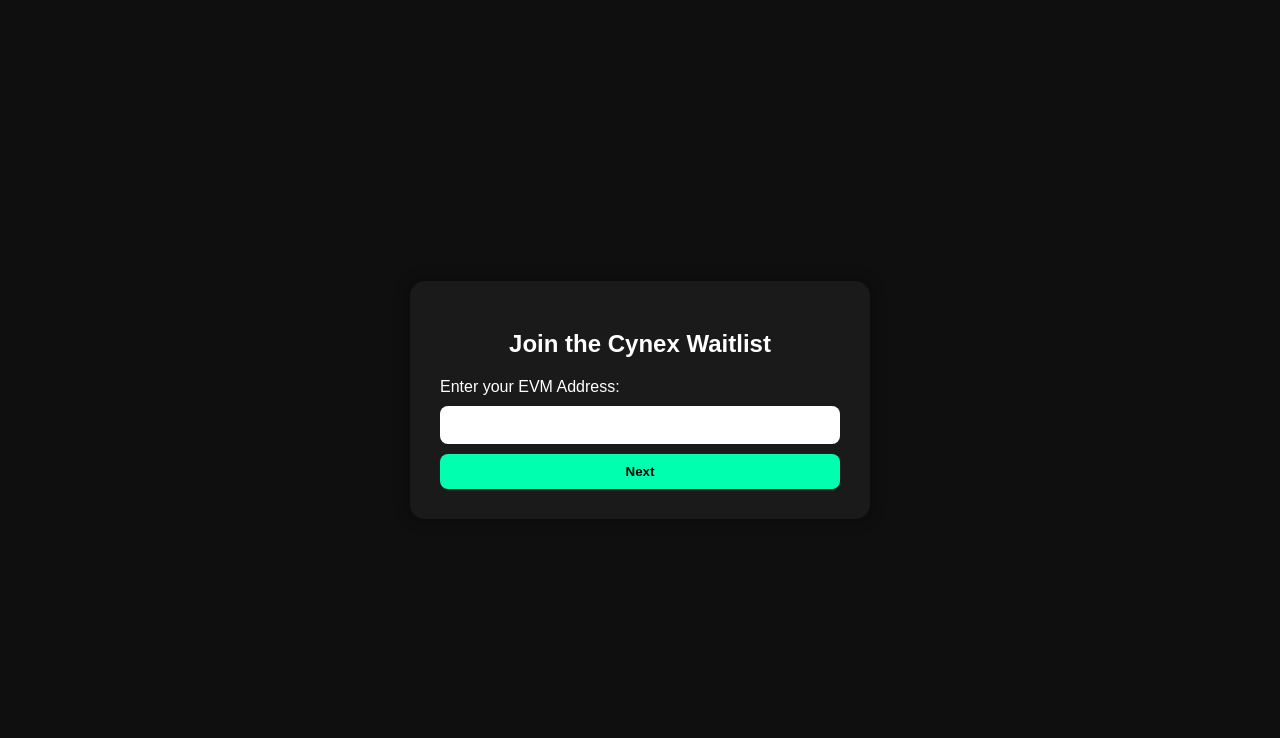
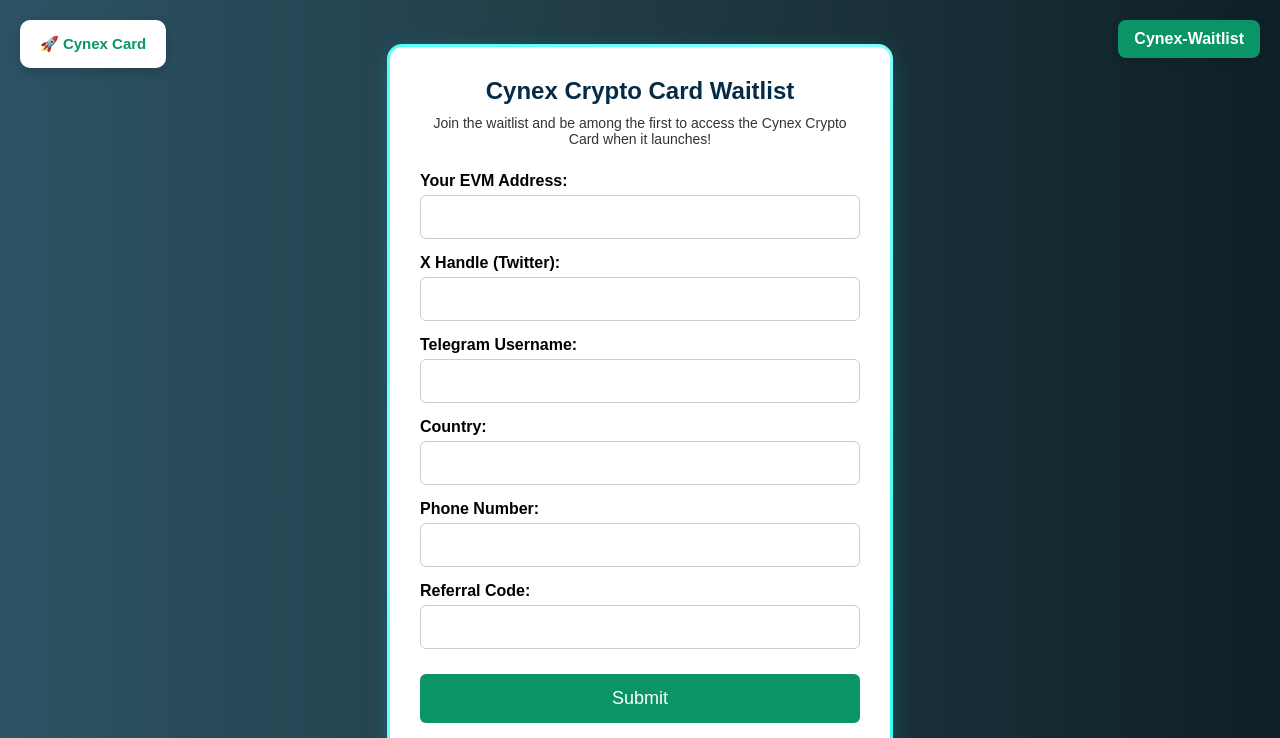
Before and after one commit to raj3092001/cynex-waitlist, a plain HTML site: page index.html in a window 1280 px wide. Shown: the top 738 px of the page. Drawn offline with Linux system fonts and the light colour scheme.

Commit message:
Update index.html

```diff
--- a/index.html
+++ b/index.html
@@ -1,143 +1,194 @@
 <!DOCTYPE html>
 <html lang="en">
 <head>
-  <meta charset="UTF-8">
-  <title>Cynex Crypto Card Waitlist</title>
-  <meta name="viewport" content="width=device-width, initial-scale=1.0">
+  <meta charset="UTF-8" />
+  <meta name="viewport" content="width=device-width, initial-scale=1.0"/>
+  <title>Cynex Crypto Card - Waitlist Form</title>
   <style>
-    body {
-      font-family: 'Arial', sans-serif;
-      background: #0f0f0f;
-      color: white;
-      display: flex;
-      justify-content: center;
-      align-items: center;
-      height: 100vh;
+    * {
+      box-sizing: border-box;
       margin: 0;
+      padding: 0;
     }
 
-    .container {
-      background: #1a1a1a;
-      padding: 30px;
-      border-radius: 15px;
-      width: 90%;
-      max-width: 400px;
-      box-shadow: 0 0 15px rgba(0,0,0,0.4);
+    body {
+      height: 100vh;
+      font-family: Arial, sans-serif;
+      display: flex;
+      align-items: center;
+      justify-content: center;
+      position: relative;
+      background: #0f2027;  /* fallback */
+      background: linear-gradient(to right, #2c5364, #203a43, #0f2027);
+      overflow: hidden;
     }
 
-    h2 {
-      text-align: center;
-      margin-bottom: 20px;
+    /* 🟢 Shimmering Glow Border */
+    .glow-border {
+      padding: 3px;
+      border-radius: 15px;
+      background: linear-gradient(135deg, #00ffe7, #8effff, #00ffe7);
+      background-size: 200% 200%;
+      animation: glow 4s ease infinite;
     }
 
-    .form-step {
-      display: none;
-      flex-direction: column;
+    @keyframes glow {
+      0% { background-position: 0% 50%; }
+      50% { background-position: 100% 50%; }
+      100% { background-position: 0% 50%; }
     }
 
-    .form-step.active {
-      display: flex;
+    .form-container {
+      background: #ffffff;
+      padding: 30px;
+      border-radius: 12px;
+      max-width: 500px;
+      width: 100%;
+      box-shadow: 0 4px 25px rgba(0, 255, 255, 0.2);
     }
 
-    input, select {
-      padding: 10px;
-      margin: 10px 0;
-      border: none;
-      border-radius: 8px;
-      font-size: 1em;
+    .form-container h2 {
+      text-align: center;
+      color: #052b47;
+      margin-bottom: 10px;
+    }
+
+    .form-container p {
+      text-align: center;
+      font-size: 14px;
+      color: #333;
+      margin-bottom: 25px;
+    }
+
+    label {
+      font-weight: bold;
+      display: block;
+      margin-top: 15px;
+      margin-bottom: 5px;
+    }
+
+    input[type="text"],
+    input[type="tel"],
+    input[type="email"] {
+      width: 100%;
+      padding: 12px;
+      border: 1px solid #ccc;
+      border-radius: 6px;
+      font-size: 16px;
     }
 
     button {
-      padding: 10px;
-      background: #00ffae;
-      color: black;
-      font-weight: bold;
+      margin-top: 25px;
+      width: 100%;
+      padding: 14px;
+      background-color: #0a9468;
       border: none;
-      border-radius: 8px;
+      color: white;
+      font-size: 18px;
+      border-radius: 6px;
       cursor: pointer;
-      transition: background 0.3s;
+      transition: background-color 0.3s ease;
     }
 
     button:hover {
-      background: #00cc8a;
+      background-color: #087655;
+    }
+
+    .social-icons {
+      position: fixed;
+      bottom: 20px;
+      right: 20px;
+      display: flex;
+      gap: 12px;
+    }
+
+    .social-icons a img {
+      width: 32px;
+      height: 32px;
+      transition: transform 0.3s ease;
+    }
+
+    .social-icons a img:hover {
+      transform: scale(1.2);
+    }
+
+    .top-label {
+      position: fixed;
+      top: 20px;
+      right: 20px;
+      background-color: #0a9468;
+      color: white;
+      padding: 10px 16px;
+      border-radius: 8px;
+      font-weight: bold;
+      font-size: 16px;
+      box-shadow: 0 2px 8px rgba(0,0,0,0.2);
+    }
+
+    .top-left-card {
+      position: fixed;
+      top: 20px;
+      left: 20px;
+      background-color: white;
+      border-radius: 10px;
+      padding: 15px 20px;
+      box-shadow: 0 4px 12px rgba(0,0,0,0.15);
+      font-weight: bold;
+      color: #0a9468;
+      font-size: 15px;
     }
   </style>
 </head>
 <body>
 
-  <div class="container">
-    <h2>Join the Cynex Waitlist</h2>
+  <!-- 🔳 Top-left Card -->
+  <div class="top-left-card">🚀 Cynex Card</div>
 
-    <form id="waitlistForm">
+  <!-- 🔲 Top-right Label -->
+  <div class="top-label">Cynex-Waitlist</div>
 
-      <!-- Step 1 -->
-      <div class="form-step active">
-        <label>Enter your EVM Address:</label>
-        <input type="text" name="evm" required>
-        <button type="button" onclick="nextStep()">Next</button>
-      </div>
+  <!-- 🔮 Glowing Shimmer Effect -->
+  <div class="glow-border">
+    <div class="form-container">
+      <h2>Cynex Crypto Card Waitlist</h2>
+      <p>Join the waitlist and be among the first to access the Cynex Crypto Card when it launches!</p>
 
-      <!-- Step 2 -->
-      <div class="form-step">
-        <label>Enter your X (Twitter) Handle:</label>
-        <input type="text" name="xhandle" required>
-        <button type="button" onclick="nextStep()">Next</button>
-      </div>
+      <form id="waitlist-form">
+        <label for="evm">Your EVM Address:</label>
+        <input type="text" id="evm" name="evm" required>
 
-      <!-- Step 3 -->
-      <div class="form-step">
-        <label>Enter your Telegram Username:</label>
-        <input type="text" name="telegram" required>
-        <button type="button" onclick="nextStep()">Next</button>
-      </div>
+        <label for="xhandle">X Handle (Twitter):</label>
+        <input type="text" id="xhandle" name="xhandle" required>
 
-      <!-- Step 4 -->
-      <div class="form-step">
-        <label>Select your Country:</label>
-        <input type="text" name="country" required>
-        <button type="button" onclick="nextStep()">Next</button>
-      </div>
+        <label for="telegram">Telegram Username:</label>
+        <input type="text" id="telegram" name="telegram" required>
 
-      <!-- Step 5 -->
-      <div class="form-step">
-        <label>Enter your Phone Number:</label>
-        <input type="tel" name="tel" required>
-        <button type="button" onclick="nextStep()">Next</button>
-      </div>
+        <label for="country">Country:</label>
+        <input type="text" id="country" name="country" required>
 
-      <!-- Step 6 -->
-      <div class="form-step">
-        <label>Enter Refer Code (if any):</label>
-        <input type="text" name="ref" placeholder="Optional">
+        <label for="phone">Phone Number:</label>
+        <input type="tel" id="phone" name="phone" required>
+
+        <label for="referral">Referral Code:</label>
+        <input type="text" id="referral" name="referral">
+
         <button type="submit">Submit</button>
-      </div>
-
-    </form>
+      </form>
+    </div>
   </div>
 
-  <script>
-    const steps = document.querySelectorAll(".form-step");
-    let currentStep = 0;
-
-    function nextStep() {
-      steps[currentStep].classList.remove("active");
-      currentStep++;
-      steps[currentStep].classList.add("active");
-    }
-
-    document.getElementById("waitlistForm").addEventListener("submit", function(e) {
-      e.preventDefault();
-      const formData = new FormData(this);
-      const data = {};
-      formData.forEach((value, key) => data[key] = value);
-      console.log("Submitted Data:", data);
-      alert("🎉 Thank you! You've been added to the waitlist.");
-      this.reset();
-      steps[currentStep].classList.remove("active");
-      currentStep = 0;
-      steps[currentStep].classList.add("active");
-    });
-  </script>
+  <!-- 📱 Social Media Icons -->
+  <div class="social-icons">
+    <a href="https://twitter.com/YourHandle" target="_blank">
+      <img src="https://cdn-icons-png.flaticon.com/512/3670/3670151.png" alt="Twitter">
+    </a>
+    <a href="https://t.me/YourTelegramGroup" target="_blank">
+      <img src="https://cdn-icons-png.flaticon.com/512/2111/2111646.png" alt="Telegram">
+    </a>
+    <a href="https://discord.gg/YourInviteLink" target="_blank">
+      <img src="https://cdn-icons-png.flaticon.com/512/5968/5968756.png" alt="Discord">
+    </a>
+  </div>
 
 </body>
 </html>
```
